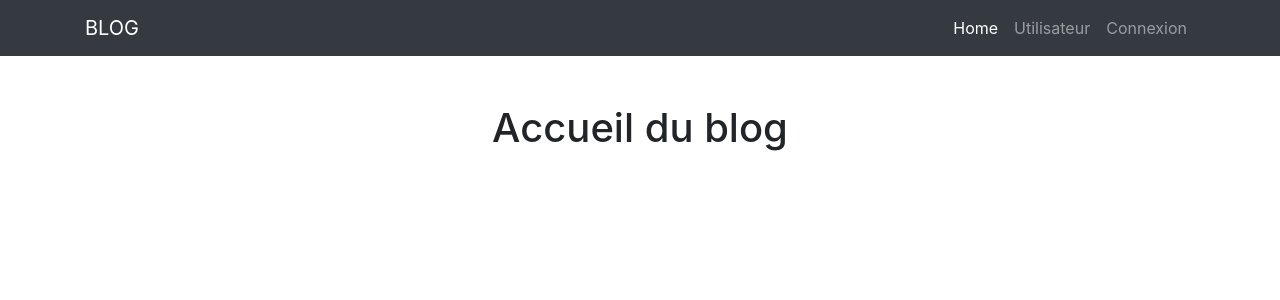
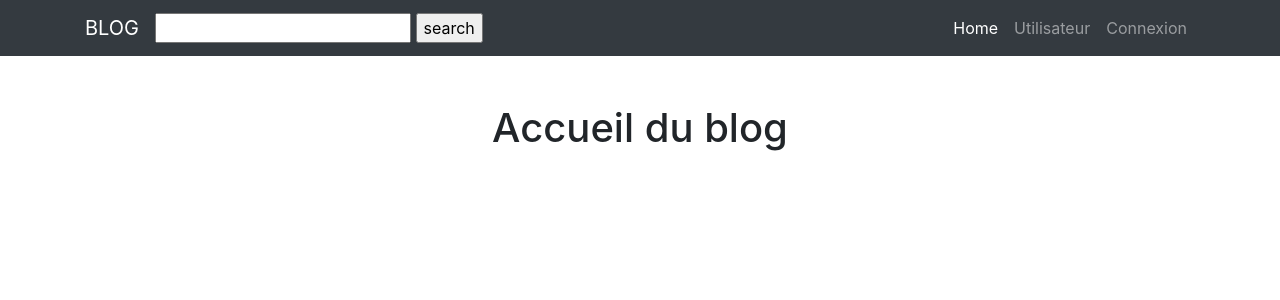
Before and after one commit to Damajuma/blog-iut, a PHP site: page /index.php in a window 1280 px wide. Shown: the top 300 px of the page. Run offline with PHP 8.4, Linux system fonts and the light colour scheme; tables that the repository leaves empty or names only in its code hold one stand-in row (values such as "Sample post").

Commit message:
mise à jour: Recherche 15/02/19

```diff
--- a/include/fonction.inc.php
+++ b/include/fonction.inc.php
@@ -28,3 +28,18 @@ function nb_total_article_publie($bdd) {
 
     return $tab_result['nb_total_article_publie'];
 }
+
+function nb_total_article_publie_like($bdd, $search) {
+    /* @var $bdd PDO */
+    $sql = "SELECT COUNT(*) as nb_total_article_publie "
+            . "FROM bootstrap "
+            . "WHERE publie = 1 "
+            . "AND (titre LIKE :search OR texte LIKE :search)";
+
+    $sth = $bdd->prepare($sql);
+    $sth->bindValue(':search', '%' . $_GET['search'] . '%', PDO::PARAM_STR);
+    $sth->execute();
+    $tab_result = $sth->fetch(PDO::FETCH_ASSOC);
+
+    return $tab_result['nb_total_article_publie'];
+}
--- a/include/nav.inc.php
+++ b/include/nav.inc.php
@@ -2,6 +2,10 @@
 <nav class="navbar navbar-expand-lg navbar-dark bg-dark static-top">
     <div class="container">
         <a class="navbar-brand" href="#">BLOG</a>
+        <form action="index.php" method="get" enctype="multipart/form-data"id="formsearch">
+            <input type="texte" name="search"/>
+            <input type="submit" value="search"/>
+        </form>
         <button class="navbar-toggler" type="button" data-toggle="collapse" data-target="#navbarResponsive" aria-controls="navbarResponsive" aria-expanded="false" aria-label="Toggle navigation">
             <span class="navbar-toggler-icon"></span>
         </button>
@@ -12,34 +16,42 @@
                         <span class="sr-only">(current)</span>
                     </a>
                 </li>
-                <?php if (($is_connect) == "TRUE") {
+                <!--si l'utilisateur est connecté ajouter la page article-->
+                <?php
+                if (($is_connect) == "TRUE") {
                     echo'
             <li class="nav-item">
               <a class="nav-link" href="article.php?action=ajouter">Créer un Article</a>
             </li>';
                 }
                 ?>
-                <?php if (($is_connect) == FALSE) {
+                <!-- si l'utilisateur n'est pas connecté afficher la page utilisateur-->
+                <?php
+                if (($is_connect) == FALSE) {
                     echo'
             <li class="nav-item">
               <a class="nav-link" href="utilisateur.php">Utilisateur</a>
             </li>';
                 }
                 ?>
-                <?php if (($is_connect) == FALSE) {
+                <!-- si l'utilisateur n'est pas connecter afficher la page connexion-->
+                <?php
+                if (($is_connect) == FALSE) {
                     echo'
             <li class="nav-item">
               <a class="nav-link" href="connexion.php">Connexion</a>
             </li>';
                 }
                 ?>
-<?php if (($is_connect) == "TRUE") {
-    echo'
+                <!-- si l'utilisateur est connecté afficher la page deconnexion-->
+                <?php
+                if (($is_connect) == "TRUE") {
+                    echo'
             <li class="nav-item">
               <a class="nav-link" href="deconnexion.php">Deconnexion</a>
             </li>';
-}
-?>
+                }
+                ?>
             </ul>
         </div>
     </div>
--- a/index.php
+++ b/index.php
@@ -15,27 +15,6 @@ if (isset($_SESSION['notification'])) {
 $page_courante = !empty($_GET['page']) ? $_GET['page'] : 1;
 
 $index_depart_MYSQL = indexPagination($page_courante, _nb_art_par_page);
-
-$nb_total_article_publie = nb_total_article_publie($bdd);
-
-$nb_pages = ceil($nb_total_article_publie / _nb_art_par_page);
-
-// Je teste pour savoir si j'ai quelque chose dans POST
-if (isset($_GET['search'])) {
-    // J'ai quelque chose donc je peux continuer
-
-    $search = $_GET['search'];
-
-    /* @var $bdd PDO */
-    $sql_search = "SELECT id "
-            . "FROM article "
-            . "WHERE texte like '$search%' ";
-    /* @var $bdd PDO */
-    $sth = $bdd->prepare($sql_search);
-
-    $result = $sth->execute();
-    var_dump($result);
-}
 ?>
 
 
@@ -60,6 +39,37 @@ if (isset($_GET['search'])) {
         <div class="col-lg-12 text-center">
 
             <?php
+            // Je teste pour savoir si j'ai quelque chose dans POST
+            if (!empty($_GET['search'])) {
+                // J'ai quelque chose donc je peux continuer
+
+                $search = $_GET['search'];
+                $sql_select = "SELECT "
+                        . "id, "
+                        . "titre, "
+                        . "texte, "
+                        . "publie, "
+                        . "DATE_FORMAT(date, '%d/%m/%y') as date_fr "
+                        . "FROM Bootstrap "
+                        . "WHERE publie = :publie "
+                        . "AND (titre LIKE :search OR texte LIKE :search) "
+                        . "LIMIT :index_depart, :nb_limit";
+                /* @var $bdd PDO */
+                $sth = $bdd->prepare($sql_select);
+
+                $sth->bindValue(':publie', 1, PDO::PARAM_BOOL);
+                $sth->bindValue(':nb_limit', _nb_art_par_page, PDO::PARAM_INT);
+
+                $sth->bindValue(':index_depart', $index_depart_MYSQL, PDO::PARAM_INT);
+                $sth->bindValue(':search', '%' . $_GET['search'] . '%', PDO::PARAM_STR);
+
+                $sth->execute();
+                $tab_bootstrap = $sth->fetchAll(PDO::FETCH_ASSOC);
+
+                $nb_total_article_publie = nb_total_article_publie_like($bdd, $search);
+                $nb_pages = ceil($nb_total_article_publie / _nb_art_par_page);
+            } else {
+
                 $sql_select = "SELECT "
                         . "id, "
                         . "titre, "
@@ -79,8 +89,11 @@ if (isset($_GET['search'])) {
                 $sth->execute();
                 $tab_bootstrap = $sth->fetchAll(PDO::FETCH_ASSOC);
 
+                $nb_total_article_publie = nb_total_article_publie($bdd);
+                $nb_pages = ceil($nb_total_article_publie / _nb_art_par_page);
+
                 //print_r2($tab_bootstrap);
-
+            }
             foreach ($tab_bootstrap as $value) {
                 ?>
                 <div class="card mb-5">
@@ -100,13 +113,17 @@ if (isset($_GET['search'])) {
 
                 <?php
             }
+            if (empty($_GET['search'])) {
+                $search = "";
+            }
             ?>
+
         </div>
         <div class="col-md-12">
             <nav aria-label="Page navigation example">
                 <ul class="pagination justify-content-center">
                     <?php for ($i = 1; $i <= $nb_pages; $i++) { ?>
-                        <li class="page-item"><a class="page-link" href="?page=<?php echo $i; ?>"><?php echo $i; ?></a></li>
+                        <li class="page-item"><a class="page-link" href="?page=<?php echo $i; ?>&search=<?php echo $search; ?>"><?php echo $i; ?></a></li>
                         <?php } ?>
                 </ul>
             </nav>
```
Also changed, not shown: templates_c/1b2715b269a4c84663a729e3e0c60e000a5c3db8_0.file.connexion.tpl.php (+4 -4 lines). Lines whose indentation alone changed are shown as unchanged.
